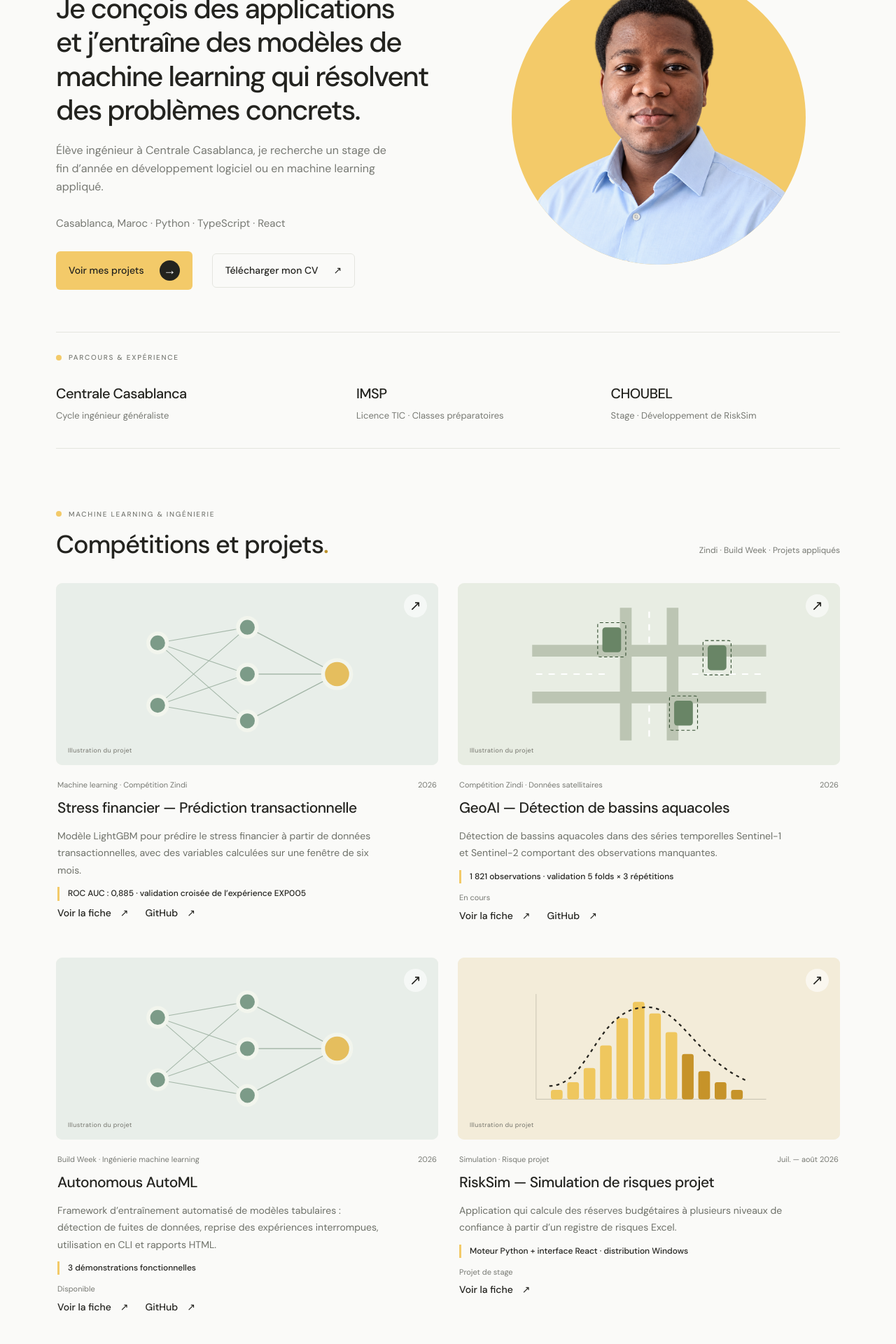
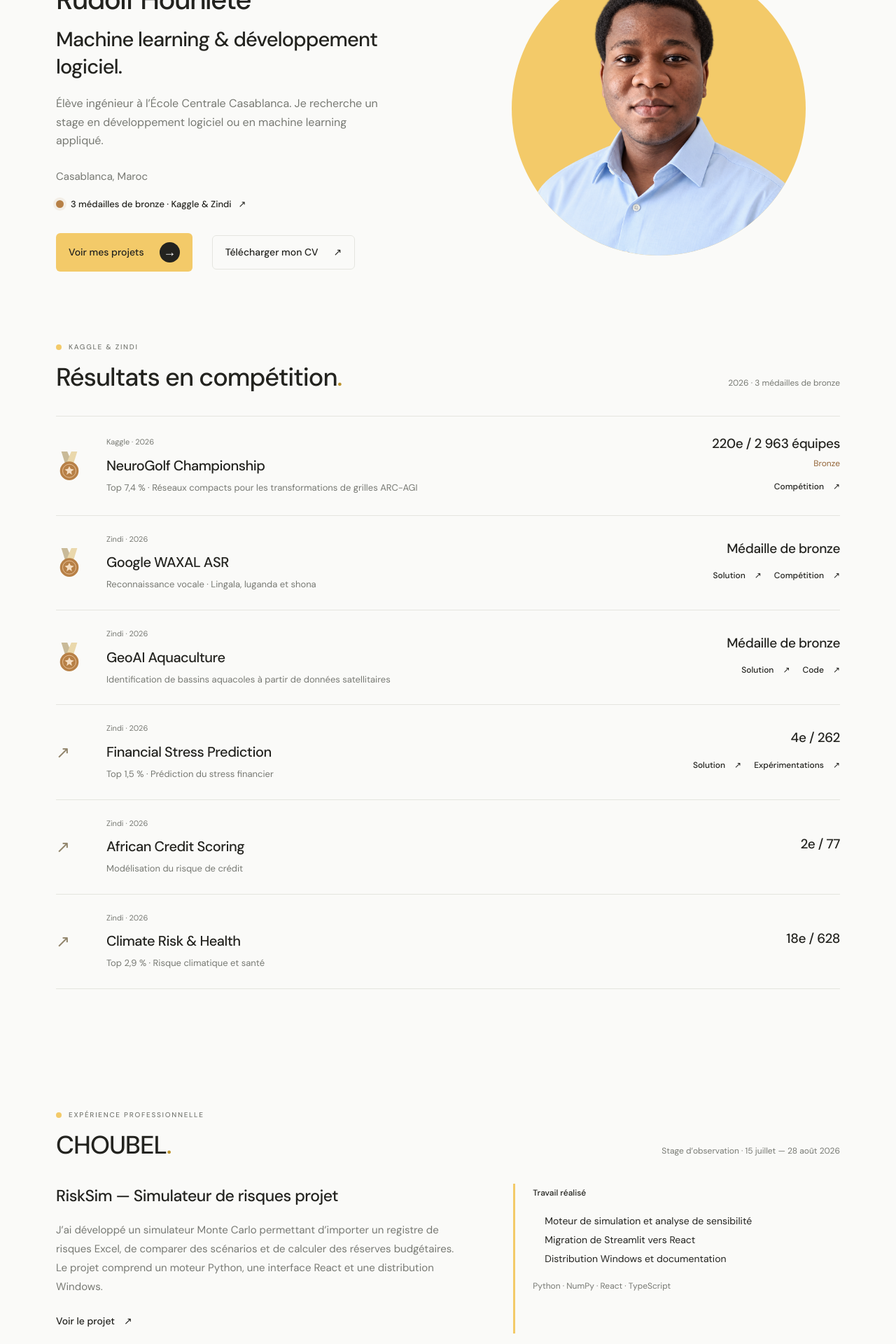
Before and after one commit to Rudolf-Staline/Portfolio, a React (Vite) app: page / in a window 1280 px wide. Shown: the part 220-2140 px from the top of the page at 70% size. Built offline with nearby package versions, Linux system fonts and the light colour scheme.

Commit message:
Separate competition achievements, internship and selected projects

```diff
--- a/src/App.tsx
+++ b/src/App.tsx
@@ -1,4 +1,5 @@
 import { useEffect, useRef, useState } from 'react'
+import { competitions } from './data/competitions'
 import { projects } from './data/projects'
 import { education } from './data/education'
 import { skills } from './data/skills'
@@ -43,6 +44,9 @@ function App() {
   const [selected, setSelected] = useState<Project | null>(null)
   const dialog = useRef<HTMLDialogElement>(null)
   const visibleProjects = projects.filter(project => !project.placeholder)
+  const featuredProjects = visibleProjects.filter(project => ['automl', '01', '02', '03'].includes(project.index))
+  const otherProjects = visibleProjects.filter(project => project.index === '05')
+  const internship = projects.find(project => project.index === 'risksim')!
 
   useEffect(() => {
     const element = dialog.current
@@ -69,9 +73,9 @@ function App() {
         <a className="wordmark" href="#accueil" aria-label="Rudolf Hounlete — accueil">Rudolf<br />Hounlete<span>.</span></a>
         <button className="menu-toggle" type="button" aria-expanded={menuOpen} aria-controls="navigation" onClick={() => setMenuOpen(!menuOpen)}>{menuOpen ? 'Fermer' : 'Menu'} <span aria-hidden="true">{menuOpen ? '−' : '+'}</span></button>
         <nav id="navigation" className={menuOpen ? 'navigation is-open' : 'navigation'} aria-label="Navigation principale">
-          <a href="#parcours" onClick={() => setMenuOpen(false)}>Parcours</a>
+          <a href="#competitions" onClick={() => setMenuOpen(false)}>Compétitions</a>
           <a href="#projets" onClick={() => setMenuOpen(false)}>Projets</a>
-          <a href="#apropos" onClick={() => setMenuOpen(false)}>À propos</a>
+          <a href="#experience" onClick={() => setMenuOpen(false)}>Expérience</a>
           <a href="#contact" className="nav-contact" onClick={() => setMenuOpen(false)}>Stage <Arrow diagonal /></a>
         </nav>
       </header>
@@ -79,10 +83,10 @@ function App() {
       <main id="main" className="wrap">
         <section className="hero" id="accueil">
           <div className="hero-copy">
-            <p className="hello"><span className="hello-mark" aria-hidden="true">✳</span> Bonjour, moi c’est Rudolf.</p>
-            <h1>{profile.heroTitle}<br /><span>{profile.heroFocus}</span></h1>
+            <p className="hello">Élève ingénieur · Centrale Casablanca</p>
+            <h1>{profile.heroTitle}<span className="hero-specialty">{profile.heroFocus}</span></h1>
             <p className="hero-description">{profile.heroDescription}</p>
-            <p className="hero-location">Casablanca, Maroc · Python · TypeScript · React</p>
+            <p className="hero-location">Casablanca, Maroc</p><a className="hero-distinction" href="#competitions"><span className="bronze-dot" aria-hidden="true" />3 médailles de bronze · Kaggle & Zindi <Arrow diagonal /></a>
             <div className="hero-actions"><a className="button button-yellow" href="#projets">Voir mes projets <span className="round-arrow"><Arrow /></span></a><a className="button button-outline" href={contact.cv ?? '/CV_Rudolf_HOUNLETE.pdf'} download>Télécharger mon CV <Arrow diagonal /></a></div>
           </div>
           <div className="hero-art has-portrait">
@@ -90,19 +94,31 @@ function App() {
           </div>
         </section>
 
-        <section className="experience-strip" aria-label="Parcours en bref">
-          <p className="eyebrow"><span /> Parcours & expérience</p>
-          <div className="experience-items"><div><strong>Centrale Casablanca</strong><span>Cycle ingénieur généraliste</span></div><div><strong>IMSP</strong><span>Licence TIC · Classes préparatoires</span></div><div><strong>CHOUBEL</strong><span>Stage · Développement de RiskSim</span></div></div>
+        <section className="section competition-section" id="competitions">
+          <div className="section-heading"><div><p className="eyebrow"><span /> Kaggle & Zindi</p><h2>Résultats en compétition<span>.</span></h2></div><span className="section-note">2026 · 3 médailles de bronze</span></div>
+          <div className="competition-list">{competitions.map(entry => (
+            <article className="competition-row" key={entry.name}>
+              <div className="competition-mark">{entry.medal ? <svg viewBox="0 0 40 48" fill="none" aria-label="Médaille de bronze" role="img"><path d="M8 2h9l7 17-9 5L8 2Z" fill="#c9ba98"/><path d="M23 2h9l-7 22-9-5 7-17Z" fill="#ead8ac"/><circle cx="20" cy="31" r="14" fill="#b78046"/><circle cx="20" cy="31" r="10" stroke="#eac59b"/><path d="m20 24 2 4 5 1-4 3 1 5-4-3-4 3 1-5-4-3 5-1 2-4Z" fill="#f4dcc0"/></svg> : <span aria-hidden="true">↗</span>}</div>
+              <div className="competition-info"><p className="project-meta">{entry.platform} · {entry.year}</p><h3>{entry.name}</h3><p>{entry.detail}</p></div>
+              <div className="competition-result"><strong>{entry.result}</strong>{entry.medal && entry.result !== 'Médaille de bronze' && <span>Bronze</span>}<div className="competition-links">{entry.projectId && <button className="text-link" type="button" onClick={() => setSelected(projects.find(project => project.index === entry.projectId)!)}>Solution <Arrow diagonal /></button>}{entry.href && <a className="text-link" href={entry.href} target="_blank" rel="noreferrer">{entry.linkLabel} <Arrow diagonal /></a>}</div></div>
+            </article>
+          ))}</div>
+        </section>
+
+        <section className="section internship-section" id="experience">
+          <div className="section-heading"><div><p className="eyebrow"><span /> Expérience professionnelle</p><h2>CHOUBEL<span>.</span></h2></div><span className="section-note">Stage d’observation · 15 juillet — 28 août 2026</span></div>
+          <div className="internship-content"><div><h3>RiskSim — Simulateur de risques projet</h3><p>J’ai développé un simulateur Monte Carlo permettant d’importer un registre de risques Excel, de comparer des scénarios et de calculer des réserves budgétaires. Le projet comprend un moteur Python, une interface React et une distribution Windows.</p><button className="text-link" type="button" onClick={() => setSelected(internship)}>Voir le projet <Arrow diagonal /></button></div><div className="internship-delivery"><span>Travail réalisé</span><ul><li>Moteur de simulation et analyse de sensibilité</li><li>Migration de Streamlit vers React</li><li>Distribution Windows et documentation</li></ul><p>Python · NumPy · React · TypeScript</p></div></div>
         </section>
 
         <section className="section projects-section" id="projets">
-          <div className="section-heading"><div><p className="eyebrow"><span /> Machine learning & ingénierie</p><h2>Compétitions et projets<span>.</span></h2></div><span className="section-note">Zindi · Build Week · Projets appliqués</span></div>
-          <div className="project-grid">{visibleProjects.map(project => (
+          <div className="section-heading"><div><p className="eyebrow"><span /> Logiciel & ingénierie</p><h2>Projets sélectionnés<span>.</span></h2></div><span className="section-note">Projets personnels et académiques</span></div>
+          <div className="project-grid">{featuredProjects.map(project => (
             <article className="project-card" key={project.index}>
               <button type="button" className="project-preview" onClick={() => setSelected(project)} aria-label={`Découvrir ${project.title}`}><ProjectVisual project={project} /><span className="preview-arrow"><Arrow diagonal /></span></button>
-              <div className="project-copy"><p className="project-meta">{project.category ?? project.context}<span>{project.period}</span></p><h3>{project.title}</h3><p className="project-summary">{project.tagline}</p>{project.fact && <p className="project-fact">{project.fact}</p>}{project.status && <p className="project-status">{project.status}</p>}<button className="text-link" type="button" onClick={() => setSelected(project)}>Voir la fiche <Arrow diagonal /></button>{project.links.code && <a className="text-link project-code-link" href={project.links.code} target="_blank" rel="noreferrer">GitHub <Arrow diagonal /></a>}{project.links.demo && <a className="text-link project-code-link" href={project.links.demo} target="_blank" rel="noreferrer">Démo <Arrow diagonal /></a>}</div>
+              <div className="project-copy"><p className="project-meta">{project.category ?? project.context}<span>{project.period}</span></p><h3>{project.title}</h3><p className="project-summary">{project.tagline}</p>{project.status && <p className="project-status">{project.status}</p>}<button className="text-link" type="button" onClick={() => setSelected(project)}>Voir la fiche <Arrow diagonal /></button>{project.links.code && <a className="text-link project-code-link" href={project.links.code} target="_blank" rel="noreferrer">GitHub <Arrow diagonal /></a>}{project.links.demo && <a className="text-link project-code-link" href={project.links.demo} target="_blank" rel="noreferrer">Démo <Arrow diagonal /></a>}</div>
             </article>
           ))}</div>
+          <details className="other-projects"><summary>Autres travaux</summary>{otherProjects.map(project => <article key={project.index}><h3>{project.title}</h3><p>{project.tagline}</p><button className="text-link" type="button" onClick={() => setSelected(project)}>Voir le projet <Arrow diagonal /></button></article>)}</details>
         </section>
 
         <section className="section about-section" id="apropos">
--- /dev/null
+++ b/src/data/competitions.ts
@@ -0,0 +1,33 @@
+/** Distinctions and ranks from Rudolf’s September 2026 CV. */
+export const competitions = [
+  {
+    name: 'NeuroGolf Championship', platform: 'Kaggle', year: '2026',
+    medal: 'Bronze', result: '220e / 2 963 équipes', detail: 'Top 7,4 % · Réseaux compacts pour les transformations de grilles ARC-AGI',
+    href: 'https://www.kaggle.com/competitions/neurogolf-2026/leaderboard', linkLabel: 'Compétition', projectId: null,
+  },
+  {
+    name: 'Google WAXAL ASR', platform: 'Zindi', year: '2026',
+    medal: 'Bronze', result: 'Médaille de bronze', detail: 'Reconnaissance vocale · Lingala, luganda et shona',
+    href: 'https://zindi.world/competitions/google-waxal-asr-challenge', linkLabel: 'Compétition', projectId: 'waxal',
+  },
+  {
+    name: 'GeoAI Aquaculture', platform: 'Zindi', year: '2026',
+    medal: 'Bronze', result: 'Médaille de bronze', detail: 'Identification de bassins aquacoles à partir de données satellitaires',
+    href: 'https://github.com/Rudolf-Staline/GeoAi', linkLabel: 'Code', projectId: 'geoai',
+  },
+  {
+    name: 'Financial Stress Prediction', platform: 'Zindi', year: '2026',
+    medal: null, result: '4e / 262', detail: 'Top 1,5 % · Prédiction du stress financier',
+    href: 'https://github.com/Rudolf-Staline/financial-stress-prediction', linkLabel: 'Expérimentations', projectId: 'financial-stress',
+  },
+  {
+    name: 'African Credit Scoring', platform: 'Zindi', year: '2026',
+    medal: null, result: '2e / 77', detail: 'Modélisation du risque de crédit',
+    href: null, linkLabel: null, projectId: null,
+  },
+  {
+    name: 'Climate Risk & Health', platform: 'Zindi', year: '2026',
+    medal: null, result: '18e / 628', detail: 'Top 2,9 % · Risque climatique et santé',
+    href: null, linkLabel: null, projectId: null,
+  },
+] as const
--- a/src/data/profile.ts
+++ b/src/data/profile.ts
@@ -2,16 +2,15 @@ export const profile = {
   name: 'Rudolf Hounlete',
   title: 'Élève ingénieur — École Centrale Casablanca · Promotion 2028',
   subtitle: 'Data engineering · IA appliquée · sciences appliquées',
-  heroTitle: 'Je conçois des applications',
-  heroFocus: 'et j’entraîne des modèles de machine learning qui résolvent des problèmes concrets.',
-  heroDescription: 'Élève ingénieur à Centrale Casablanca, je recherche un stage de fin d’année en développement logiciel ou en machine learning appliqué.',
+  heroTitle: 'Rudolf Hounlete',
+  heroFocus: 'Machine learning & développement logiciel.',
+  heroDescription: 'Élève ingénieur à l’École Centrale Casablanca. Je recherche un stage en développement logiciel ou en machine learning appliqué.',
   /** Short, factual positioning line used in the hero. */
   pitch:
     "Je construis des applications web et des modèles de machine learning, avec Python et TypeScript.",
   about: [
-    "Je suis élève ingénieur généraliste à l’École Centrale Casablanca, après une licence en TIC et des classes préparatoires scientifiques à l’IMSP, au Bénin.",
-    "Mon terrain de jeu : la classification sur données tabulaires et satellitaires, la transcription vocale multilingue et la simulation de risque. Ce qui me motive, c’est d’aller au-delà du notebook : empaqueter un modèle dans une CLI, l’intégrer dans une interface React ou le déployer sur un poste client.",
-    "Lors de mon stage chez CHOUBEL, j’ai développé le moteur Python et l’interface React de RiskSim, un outil de simulation de risques projet, puis préparé sa distribution Windows.",
+    "Élève ingénieur à l’École Centrale Casablanca, je travaille sur des projets de machine learning et de développement logiciel. J’ai obtenu trois médailles de bronze sur Kaggle et Zindi.",
+    "J’utilise principalement Python pour l’analyse des données, les modèles et la simulation, et TypeScript avec React pour les interfaces. Ma formation associe une licence en TIC et des classes préparatoires scientifiques à l’IMSP, au Bénin.",
   ],
   interests: [
     'Finance quantitative',
--- a/src/data/projects.ts
+++ b/src/data/projects.ts
@@ -10,9 +10,9 @@ export const projects: Project[] = [
     period: '2026',
     tagline: "Modèle LightGBM pour prédire le stress financier à partir de données transactionnelles, avec des variables calculées sur une fenêtre de six mois.",
     challenge: "Comparer les agrégats et les tendances des transactions sans perdre l’information contenue dans les valeurs mensuelles.",
-    outcome: "EXP005 utilise 257 variables et atteint une ROC AUC moyenne de 0,885 en validation croisée, avec un écart-type de 0,0076. Sur le jeu de validation séparé, la ROC AUC est de 0,883.",
+    outcome: "La participation est classée 4e sur 262. Le dépôt public conserve des expériences antérieures : EXP005 utilise 257 variables et atteint une ROC AUC moyenne de 0,885 en validation croisée, avec un écart-type de 0,0076. Sur le jeu de validation séparé, la ROC AUC est de 0,883.",
     limitation: "Dans EXP007, retirer 12 variables réduit le modèle à 245 variables, mais ne fait pas progresser la ROC AUC moyenne : 0,8849 contre 0,8851. Ces chiffres décrivent des expériences locales, pas le classement final de la compétition.",
-    fact: "ROC AUC : 0,885 · validation croisée de l’expérience EXP005",
+    fact: "4e / 262 · classement privé Zindi",
     evidence: {"label": "Consulter les métriques EXP005", "href": "https://github.com/Rudolf-Staline/financial-stress-prediction/blob/main/EXP005_metadata.json"},
     highlights: [
       'Baseline LightGBM puis comparaison de plusieurs préparations des données',
@@ -43,7 +43,7 @@ export const projects: Project[] = [
     ],
     stack: ['Python', 'LightGBM', 'PyTorch', 'GRU', 'Sentinel-1 / 2'],
     links: { code: 'https://github.com/Rudolf-Staline/GeoAi', demo: null },
-    status: 'En cours',
+    status: 'Bronze · Zindi',
     featured: true,
   },
   {
@@ -67,7 +67,7 @@ export const projects: Project[] = [
     ],
     stack: ['Python', 'scikit-learn', 'Optuna', 'SQLite', 'Pytest'],
     links: { code: 'https://github.com/Rudolf-Staline/autonomous-automl', demo: null },
-    status: "Disponible",
+    status: "Projet personnel · Build Week",
     featured: true,
   },
   {
@@ -112,7 +112,7 @@ export const projects: Project[] = [
     ],
     stack: ['Python', 'PyTorch', 'CTC', 'MMS', 'Traitement audio'],
     links: { code: null, demo: null },
-    status: 'En cours',
+    status: 'Bronze · Zindi',
   },
   {
     index: '01',
--- a/src/index.css
+++ b/src/index.css
@@ -163,3 +163,43 @@ footer a:hover { color: var(--ink); }
 
 .button-outline { border: 1px solid var(--line); background: transparent; }
 .button-outline:hover { background: #f3ca6926; }
+
+.hero-specialty { display: block; margin-top: 14px; max-width: 460px; font-size: clamp(22px, 2.3vw, 29px); line-height: 1.35; letter-spacing: -.8px; }
+.hero-distinction { display: inline-flex; align-items: center; gap: 10px; margin-top: 18px; font-size: 13px; font-weight: 500; }
+.bronze-dot { width: 11px; height: 11px; border-radius: 50%; background: #b78046; box-shadow: 0 0 0 4px #b7804618; }
+.competition-section { padding-top: 40px; }
+.competition-list { border-top: 1px solid var(--line); }
+.competition-row { display: grid; grid-template-columns: 48px 1fr auto; align-items: center; gap: 24px; padding: 25px 0; border-bottom: 1px solid var(--line); }
+.competition-mark svg { display: block; width: 38px; height: 46px; }
+.competition-mark > span { font-size: 24px; color: #91856c; }
+.competition-info h3 { margin: 6px 0 7px; font-size: 20px; }
+.competition-info > p:last-child { font-size: 13px; line-height: 1.6; color: var(--muted); }
+.competition-result { min-width: 175px; text-align: right; }
+.competition-result strong { display: block; font-size: 19px; font-weight: 500; letter-spacing: -.4px; }
+.competition-result > span { display: block; color: #936538; font-size: 12px; margin-top: 4px; }
+.competition-links { display: flex; justify-content: flex-end; gap: 18px; margin-top: 8px; }
+.competition-links .text-link { font-size: 12px; }
+.internship-section { border-bottom: 1px solid var(--line); }
+.internship-content { display: grid; grid-template-columns: 1.25fr 1fr; gap: 70px; }
+.internship-content h3 { font-size: 23px; margin-bottom: 18px; }
+.internship-content p { font-size: 15px; line-height: 1.8; color: var(--muted); }
+.internship-content .text-link { margin-top: 18px; }
+.internship-delivery { border-left: 3px solid var(--yellow); padding-left: 25px; }
+.internship-delivery > span { font-size: 12px; font-weight: 500; }
+.internship-delivery ul { margin: 16px 0; padding-left: 17px; font-size: 14px; line-height: 1.9; }
+.internship-delivery p { font-size: 12px; }
+.other-projects { margin-top: 38px; border-block: 1px solid var(--line); padding: 20px 0; }
+.other-projects summary { cursor: pointer; font-size: 14px; }
+.other-projects article { padding-top: 24px; }
+.other-projects h3 { font-size: 20px; margin-bottom: 10px; }
+.other-projects p { color: var(--muted); font-size: 14px; line-height: 1.7; }
+@media (max-width: 700px) {
+  .hero-specialty { font-size: 24px; }
+  .competition-row { grid-template-columns: 34px 1fr; gap: 15px; padding: 22px 0; }
+  .competition-mark svg { width: 30px; height: 40px; }
+  .competition-info h3 { font-size: 18px; }
+  .competition-result { grid-column: 2; text-align: left; min-width: 0; }
+  .competition-links { justify-content: flex-start; }
+  .competition-result strong { font-size: 17px; }
+  .internship-content { grid-template-columns: 1fr; gap: 28px; }
+}
```
Also changed, not shown: 1 other file (tests, documents, lock files or other folders).
